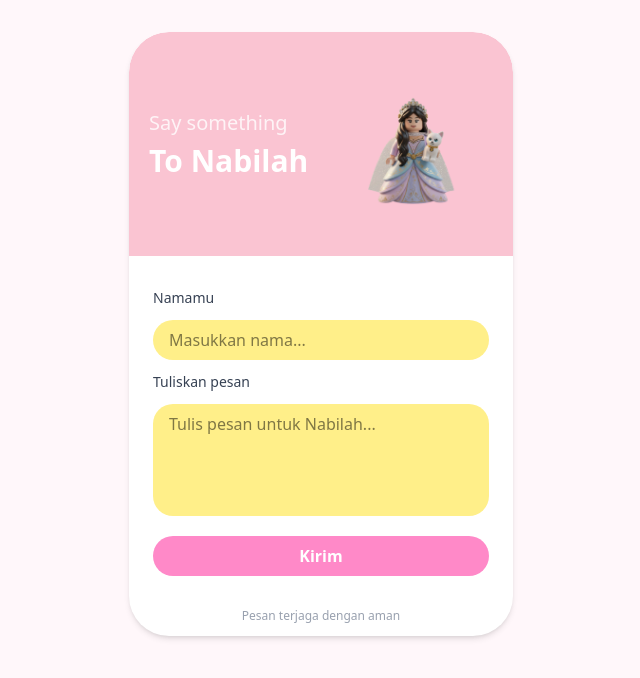
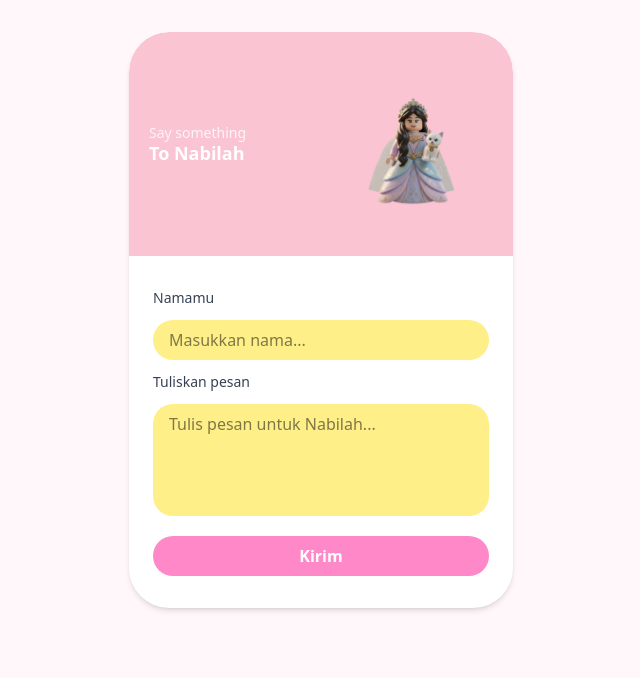
Before and after one commit to Azfdfkhz/NabilaKece, a React (Vite) app: page / in a window 1280 px wide. Shown: the top 678 px of the page, without its empty margins (319-959 px from the left). Built offline with nearby package versions, Linux system fonts and the light colour scheme; no server answers; the HTML template or start-up script is replaced by a standard one.

Commit message:
Update MessageForm.jsx

```diff
--- a/src/components/MessageForm.jsx
+++ b/src/components/MessageForm.jsx
@@ -1,8 +1,8 @@
 import { useState } from "react";
 import { supabase } from "../supabaseClient";
 import PopupThanks from "./PopupThanks";
+import LegoSlider from "./LegoSlider";
 import { useNavigate } from "react-router-dom";
-import LegoSlider from "./LegoSlider";
 
 export default function MessageForm() {
   const [name, setName] = useState("");
@@ -14,30 +14,40 @@ export default function MessageForm() {
     e.preventDefault();
     if (!name.trim() || !message.trim()) return alert("Isi semua kolom!");
 
-    // Insert data langsung ke Supabase
-    const { data, error } = await supabase
-      .from("messages")
-      .insert([{ name, message }]);
+    const { error } = await supabase.from("messages").insert([
+      { name, message, created_at: new Date() },
+    ]);
 
     if (error) {
-      alert("Gagal mengirim pesan: " + error.message);
-    } else {
-      setShowPopup(true);
-      setName("");
-      setMessage("");
-      setTimeout(() => setShowPopup(false), 3000);
+      console.error(error);
+      alert("Gagal mengirim pesan");
+      return;
     }
+
+    setShowPopup(true);
+    setName("");
+    setMessage("");
+    setTimeout(() => setShowPopup(false), 3000);
   };
 
   return (
     <div className="flex flex-col items-center bg-white rounded-[40px] w-full max-w-sm mx-auto shadow-md overflow-hidden animate-fadeIn">
-      {/* HEADER PINK */}
+      {/* HEADER */}
       <div className="bg-[#FAC4D2] w-full rounded-t-[40px] text-white px-5 py-8 flex items-center justify-between">
         <div className="flex flex-col text-left">
-            <p className="text-lg sm:text-xl opacity-80 leading-relaxed">Say something</p>
-            <h2 className="font-semibold text-2xl sm:text-3xl leading-snug">To Nabilah</h2>
+          <p className="text-sm opacity-80 leading-tight">Say something</p>
+
+          {/* TEKS “TO NABILAH” YANG BISA DIKLIK */}
+          <h2
+            onClick={() => navigate("/view")}
+            className="font-semibold text-lg leading-tight cursor-pointer hover:opacity-90 transition"
+            title="Lihat pesan"
+          >
+            To Nabilah
+          </h2>
         </div>
 
+        {/* LEGO SLIDER */}
         <div className="flex-shrink-0 w-[120px] h-[120px] sm:w-[140px] sm:h-[140px] md:w-[160px] md:h-[160px]">
           <LegoSlider />
         </div>
@@ -69,9 +79,8 @@ export default function MessageForm() {
         </button>
       </form>
 
+      {/* POPUP TERIMA KASIH */}
       {showPopup && <PopupThanks />}
-
-      <p className="text-gray-400 text-xs mb-3">Pesan terjaga dengan aman</p>
     </div>
   );
 }
```
